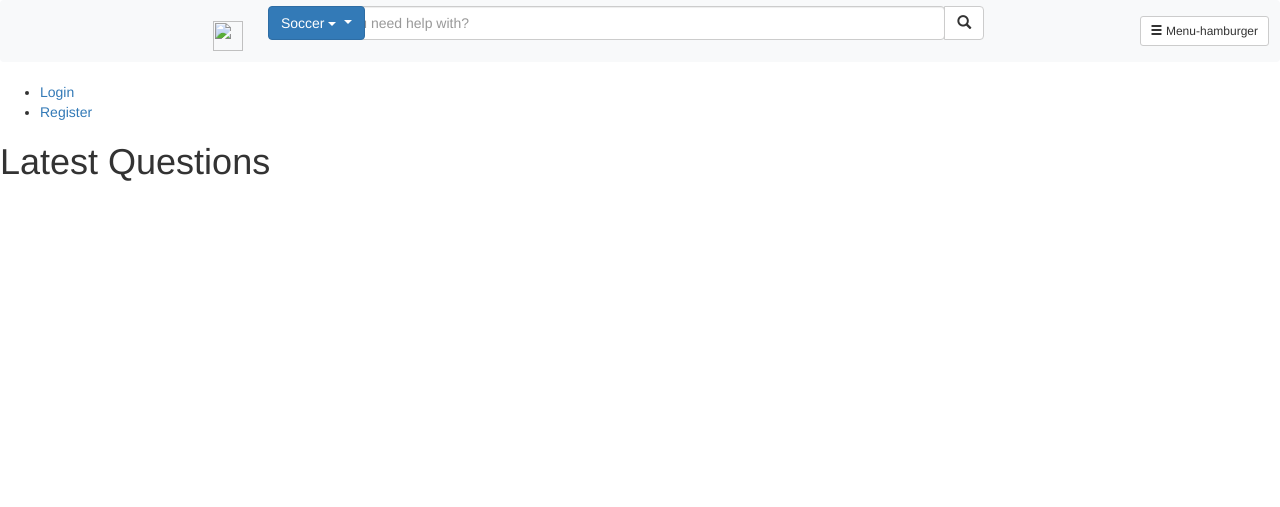
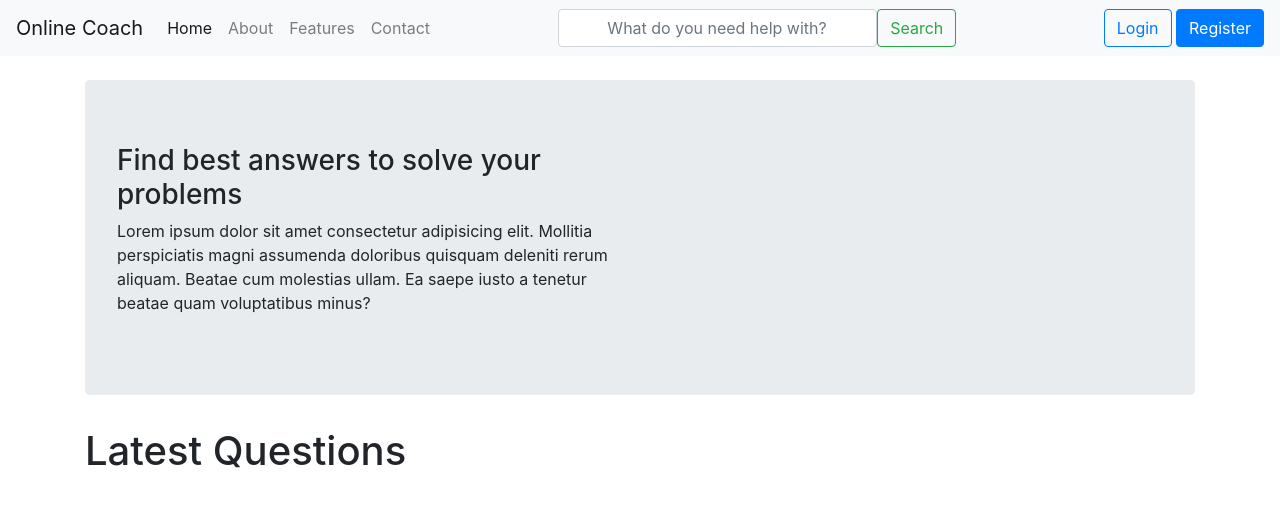
Before and after one commit to sq2021/online-coach, a Django app: page / in a window 1280 px wide. Shown: the top 507 px of the page. Run offline with Django 3.2, Linux system fonts and the light colour scheme; data that the repository does not hold is empty; parts of the project's set-up code (start-up, migrations or seed data) failed here and were passed over; some libraries are stand-ins or nearby versions.

Commit message:
update homepage

```diff
--- a/onlinecoach/home/templates/home/base.html
+++ b/onlinecoach/home/templates/home/base.html
@@ -6,63 +6,68 @@
     <meta http-equiv="X-UA-Compatible" content="ie=edge">
     <link rel="stylesheet" href="https://stackpath.bootstrapcdn.com/bootstrap/4.3.1/css/bootstrap.min.css">
     <link rel="stylesheet" href="https://maxcdn.bootstrapcdn.com/bootstrap/4.0.0-alpha.2/css/bootstrap.min.css" integrity="sha384-y3tfxAZXuh4HwSYylfB+J125MxIs6mR5FOHamPBG064zB+AFeWH94NdvaCBm8qnd" crossorigin="anonymous">
+    {% block css %}{%endblock%}
+    <script src="https://cloud.tinymce.com/5/tinymce.min.js"></script>
+    <script>tinymce.init({selector:'textarea'});</script>
     <title>{% block title %}Online Coach{% endblock %}</title>
 </head>
 <body>
     <!-- Navigation bar -->
-    <nav class="navbar navbar-expand-lg navbar-light bg-light">
-        <button class="navbar-toggler" type="button" data-toggle="collapse" data-target="#navbarSupportedContent" aria-controls="navbarSupportedContent" aria-expanded="false" aria-label="Toggle navigation">
+    <nav class="navbar navbar-expand-md navbar-light bg-light mb-4">
+            <a class="navbar-brand" href="#">Online Coach</a>
+            <button class="navbar-toggler" type="button" data-toggle="collapse" data-target="#navbarCollapse" aria-controls="navbarCollapse" aria-expanded="false" aria-label="Toggle navigation">
               <span class="navbar-toggler-icon"></span>
             </button>
-        <div class="mx-auto d-flex" style="width: 60% !important">
-            <!-- Website Icon -->
-            <a class="navbar-brand" href="#"><img src="https://cdn4.iconfinder.com/data/icons/new-google-logo-2015/400/new-google-favicon-512.png" width="30vw" height="30vw" alt=""></a>
-
-            <!-- Search Bar -->
-            <div id="dropdown-menu" class="input-group-btn search-panel" style="position:relative !important">
-                    <button type="button" class="btn btn-primary dropdown-toggle" data-toggle="dropdown" id="dropdown-button" style="margin-right:-5px !important">
-                        <span id="search_concept">Soccer</span> <span class="caret"></span>
+            <div class="collapse navbar-collapse" id="navbarCollapse">
+              <ul class="navbar-nav mr-auto">
+                <li class="nav-item active">
+                  <a class="nav-link" href="/">Home <span class="sr-only">(current)</span></a>
+                </li>
+                <li class="nav-item">
+                  <a class="nav-link" href="/about">About</a>
+                </li>
+                <li class="nav-item">
+                  <a class="nav-link" href="/features">Features</a>
+                </li>
+                <li class="nav-item">
+                  <a class="nav-link" href="/contact">Contact</a>
+                </li>
+              </ul>
+              <form class="form-inline mt-2 mt-md-0 mr-auto">
+                <input class="form-control px-5 w-75" type="text" placeholder="What do you need help with?" aria-label="search">
+                <button class="btn btn-outline-success my-2 my-sm-0" type="submit">Search</button>
+              </form>
+                {% if user.is_authenticated %}
+                <a href="#!" class="btn">
+                  <i class="fas fa-clipboard fa-2x"></i>
+                </a>
+                <div class="dropdown">
+                    <button class="btn btn-secondary dropdown-toggle" type="button" id="dropdownMenuButton" data-toggle="dropdown" aria-haspopup="true" aria-expanded="false">
+                        {{user.username}}
                     </button>
-                    <ul class="dropdown-menu">
-                        <li><a href="#">Football</a></li>
-                        <li><a href="#">Basketball</a></li>
-                        <li><a href="#">Ice Hockey</a></li>
-                        <li><a href="#">Baseball</a></li>
-                        <li><a href="#">Soccer</a></li>
-                        <li><a href="#">Martial Arts</a></li>
-                        <li><a href="#">Golf</a></li>
-                        <li><a href="#">Tennis</a></li>
-                        <li><a href="#">Swimming</a></li>
-                        <li><a href="#">Track</a></li>
-                        <li><a href="#">Volleyball</a></li>
-                        <li><a href="#">Gymnastics</a></li>
-                        <li><a href="#">Bodybuilding</a></li>
+                    <div class="dropdown-menu" aria-labelledby="dropdownMenuButton">
+                        <a class="dropdown-item" href="{% url 'profile' %}">Profile</a>
+                        <a class="dropdown-item" href="{% url 'logout' %}">Logout</a>
+                    </div>
+                </div>
+                {% else %}
+                <ul class="navbar-nav">
+                    <li class="nav-item">
+                        <a class="btn btn-outline-primary" href="{% url 'login' %}">Login</a>
+                        <a class="btn btn-primary" href="{% url 'register' %}">Register</a>
+                    </li>
                 </ul>
+                {% endif %}
             </div>
-                <input type="hidden" name="search_param" value="all" id="search_param">
-                <input type="text" class="form-control" name="search-input" placeholder="What do you need help with?">
-                <span class="input-group-btn">
-                    <button class="btn btn-default" type="button"><span class="glyphicon glyphicon-search"></span></button>
-                </span>
-        </div>
-        <!-- Menu Icon -->
-        <button type="button" class="btn btn-default btn-sm">
-            <span class="glyphicon glyphicon-menu-hamburger"></span> Menu-hamburger
-        </button>
           </nav>
+    <main role="main" class="container">
         {% block content %}
         {% endblock %}
+    </main>
     <!-- Footer -->
     <script src="https://code.jquery.com/jquery-3.3.1.slim.min.js" integrity="sha384-q8i/X+965DzO0rT7abK41JStQIAqVgRVzpbzo5smXKp4YfRvH+8abtTE1Pi6jizo" crossorigin="anonymous"></script>
     <script src="https://cdnjs.cloudflare.com/ajax/libs/popper.js/1.14.7/umd/popper.min.js" integrity="sha384-UO2eT0CpHqdSJQ6hJty5KVphtPhzWj9WO1clHTMGa3JDZwrnQq4sF86dIHNDz0W1" crossorigin="anonymous"></script>
     <script src="https://stackpath.bootstrapcdn.com/bootstrap/4.3.1/js/bootstrap.min.js" integrity="sha384-JjSmVgyd0p3pXB1rRibZUAYoIIy6OrQ6VrjIEaFf/nJGzIxFDsf4x0xIM+B07jRM" crossorigin="anonymous"></script>
-    <script>
-        $(function(){
-            $("#dropdown-menu li a").click(function(){
-                $("#dropdown-button").text($(this).text());
-                $("#dropdown-button").val($(this).text());
-            });
-        });
-    </script>
+    <script defer src="https://use.fontawesome.com/releases/v5.8.2/js/all.js" integrity="sha384-DJ25uNYET2XCl5ZF++U8eNxPWqcKohUUBUpKGlNLMchM7q4Wjg2CUpjHLaL8yYPH" crossorigin="anonymous"></script>
 </body>
 </html>
--- a/onlinecoach/home/templates/home/index.html
+++ b/onlinecoach/home/templates/home/index.html
@@ -2,27 +2,34 @@
 {% block title %} Online Coach | Home {% endblock %}
 
 {% block content%}
-<ul>
-    {% if user.is_authenticated %}
-        <li><a href="{% url 'logout' %}">Log Out</a></li>
-        <li><a href="{% url 'profile' %}">Profile</a></li>
-    {% else %}
-        <li>
-            <a href="login">Login</a>
-        </li>
-        <li>
-            <a href="register">Register</a>
-        </li>
-    {% endif %}
-</ul>
+<div class="jumbotron">
+    <!-- <h1>Navbar example</h1>
+    <p class="lead">This example is a quick exercise to illustrate how the top-aligned navbar works. As you scroll, this navbar remains in its original position and moves with the rest of the page.</p>
+    <a class="btn btn-lg btn-primary" href="/docs/4.3/components/navbar/" role="button">View navbar docs »</a> -->
+    <div class="row">
+        <div class="col-6">
+            <h3>Find best answers to solve your problems</h3>
+            <p>Lorem ipsum dolor sit amet consectetur adipisicing elit. Mollitia perspiciatis magni assumenda doloribus quisquam deleniti rerum aliquam. Beatae cum molestias ullam. Ea saepe iusto a tenetur beatae quam voluptatibus minus?</p>
+        </div>
+        <div class="col-6">
+            <form action="/register" method="post">
 
+            </form>
+        </div>
+    </div>
+</div>
 <h1>Latest Questions</h1>
-<ul>
+<div class="list-group">
     {% for question in latest_questions_list%}
-    <li>
-        <a href = "q/{{question.id}}">{{question.question_title}}</a>
-    </li>
+    <a href="q/{{question.id}}" class="list-group-item list-group-item-action">
+        <div class="d-flex w-100 justify-content-between">
+        <h5 class="mb-1 lead">{{ question.question_title }}</h5>
+        <small>{{question.pub_date}}</small>
+        </div>
+        <p class="mb-1">{{question.question_text|truncatewords:12}}</p>
+        <small>Created by {{question.author}}</small>
+    </a>
     {% endfor %}
-</ul>
+    </div>
 
 {% endblock %}
```
Lines whose indentation alone changed are shown as unchanged.
